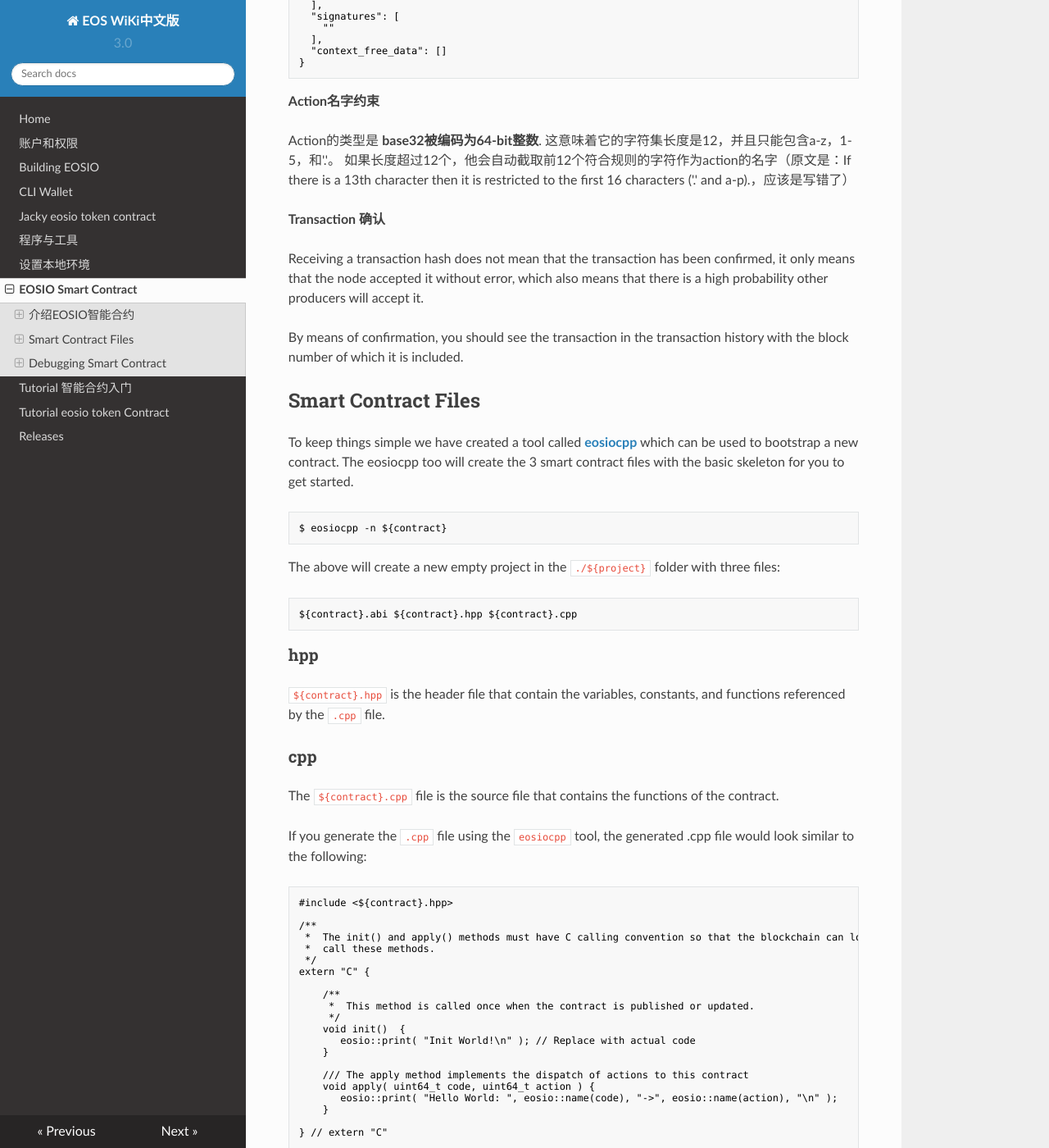
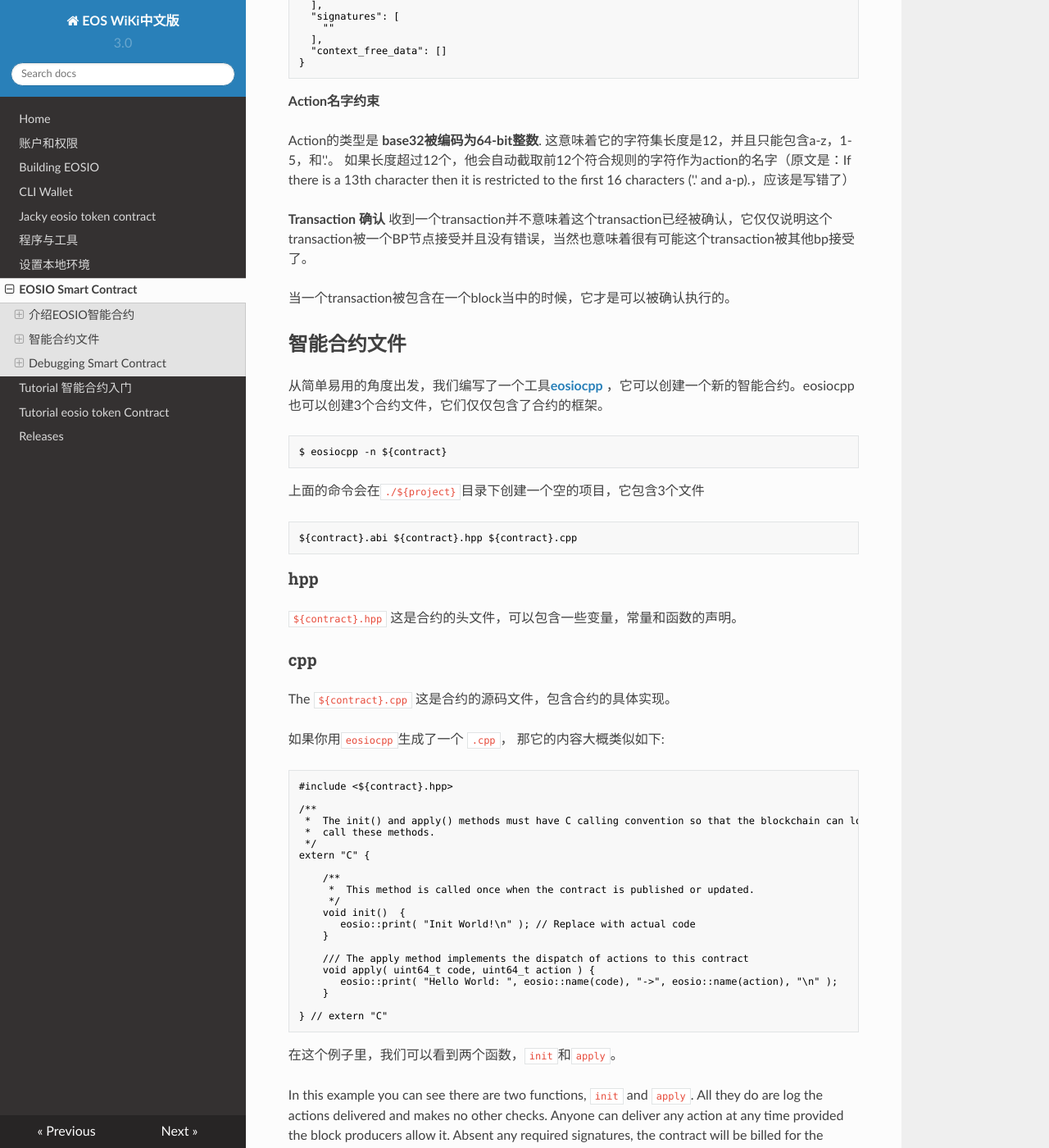
Before and after one commit to eostea/eos-wiki, an MkDocs documentation site: the page built from docs/Smart-Contract.md, in a window 1280 px wide and 1400 px high, scrolled down 2539 px. Shown: the whole window at 82% size. Built offline with MkDocs 1.6.1, drawn with Linux system fonts in a browser that asks for light colours; nearby versions of some CDN libraries.

Commit message:
Update Smart-Contract.md

````diff
--- a/docs/Smart-Contract.md
+++ b/docs/Smart-Contract.md
@@ -134,33 +134,33 @@ Action表示单个操作，而transaction是一个或多个action的集合。Act
 Action的类型是 **base32被编码为64-bit整数**. 这意味着它的字符集长度是12，并且只能包含a-z，1-5，和'.'。 如果长度超过12个，他会自动截取前12个符合规则的字符作为action的名字（原文是：If there is a 13th character then it is restricted to the first 16 characters ('.' and a-p).，应该是写错了）
 
 **Transaction 确认**
+收到一个transaction并不意味着这个transaction已经被确认，它仅仅说明这个transaction被一个BP节点接受并且没有错误，当然也意味着很有可能这个transaction被其他bp接受了。
 
-Receiving a transaction hash does not mean that the transaction has been confirmed, it only means that the node accepted it without error, which also means that there is a high probability other producers will accept it.
+当一个transaction被包含在一个block当中的时候，它才是可以被确认执行的。
 
-By means of confirmation, you should see the transaction in the transaction history with the block number of which it is included.
+## 智能合约文件
 
-## Smart Contract Files
-
-To keep things simple we have created a tool called **[eosiocpp](https://github.com/EOSIO/eos/wiki/Programs-&-Tools#eosiocpp)**  which can be used to bootstrap a new contract. The eosiocpp too will create the 3 smart contract files with the basic skeleton for you to get started.
+从简单易用的角度出发，我们编写了一个工具**[eosiocpp](https://github.com/EOSIO/eos/wiki/Programs-&-Tools#eosiocpp)** ，它可以创建一个新的智能合约。eosiocpp也可以创建3个合约文件，它们仅仅包含了合约的框架。
 
 ```base
 $ eosiocpp -n ${contract}
 ```
 
-The above will create a new empty project in the `./${project}` folder with three files:
+上面的命令会在`./${project}`目录下创建一个空的项目，它包含3个文件
+
 ```base
 ${contract}.abi ${contract}.hpp ${contract}.cpp
 ```
 
 ### hpp
 
-`${contract}.hpp` is the header file that contain the variables, constants, and functions referenced by the `.cpp` file.
+`${contract}.hpp` 这是合约的头文件，可以包含一些变量，常量和函数的声明。
 
 ### cpp
 
-The `${contract}.cpp` file is the source file that contains the functions of the contract.
+The `${contract}.cpp` 这是合约的源码文件，包含合约的具体实现。
 
-If you generate the `.cpp` file using the `eosiocpp` tool, the generated .cpp file would look similar to the following:
+如果你用`eosiocpp`生成了一个 `.cpp`， 那它的内容大概类似如下:
 
 ```base
 #include <${contract}.hpp>
@@ -185,6 +185,7 @@ extern "C" {
 
 } // extern "C"
 ```
+在这个例子里，我们可以看到两个函数，`init`和`apply`。
 
 In this example you can see there are two functions, `init` and `apply`. All they do are log the actions delivered and makes no other checks. Anyone can deliver any action at any time provided the block producers allow it. Absent any required signatures, the contract will be billed for the bandwidth consumed.
 
````
